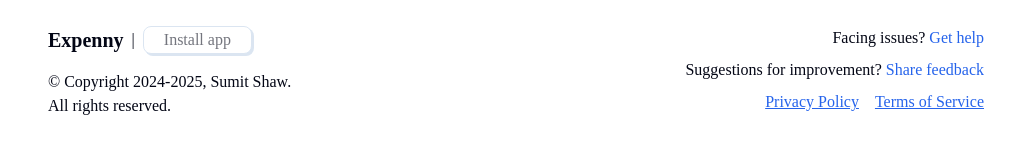
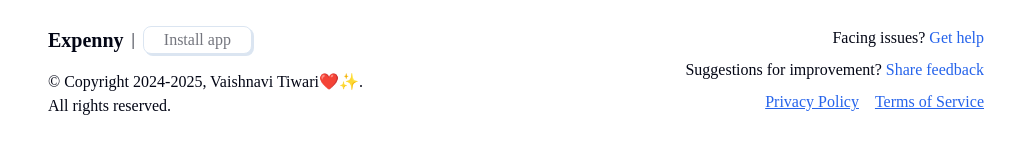
Before and after one commit to sumitkshaw/Expenny, a Next.js app: page / in a window 1280 px wide. Shown: the part 766-920 px from the top of the page, without its empty margins (124-1157 px from the left). Built offline with nearby package versions, Linux system fonts and the light colour scheme; no server answers; a web font is replaced by a local one.

Commit message:
finishing-up

```diff
--- a/app/layout.js
+++ b/app/layout.js
@@ -33,7 +33,7 @@ export default function RootLayout({ children }) {
             <p>|</p>
             <button disabled>Install app</button>
           </div>
-          <p className="copyright">© Copyright 2024-2025, Sumit Shaw.<br />All rights reserved.</p>
+          <p className="copyright">© Copyright 2024-2025, Vaishnavi Tiwari❤️✨.<br />All rights reserved.</p>
         </div>
         <div>
           <p>Facing issues? <a>Get help</a></p>
```
